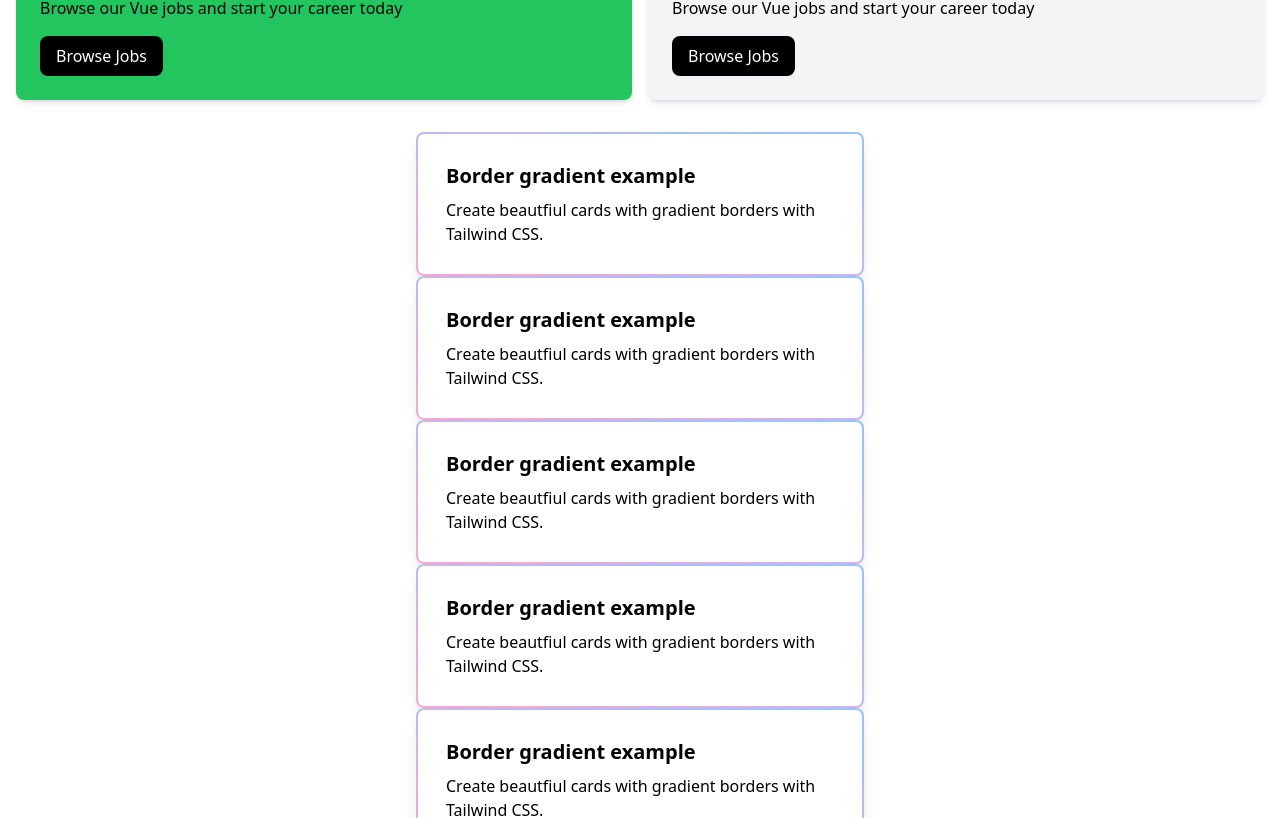
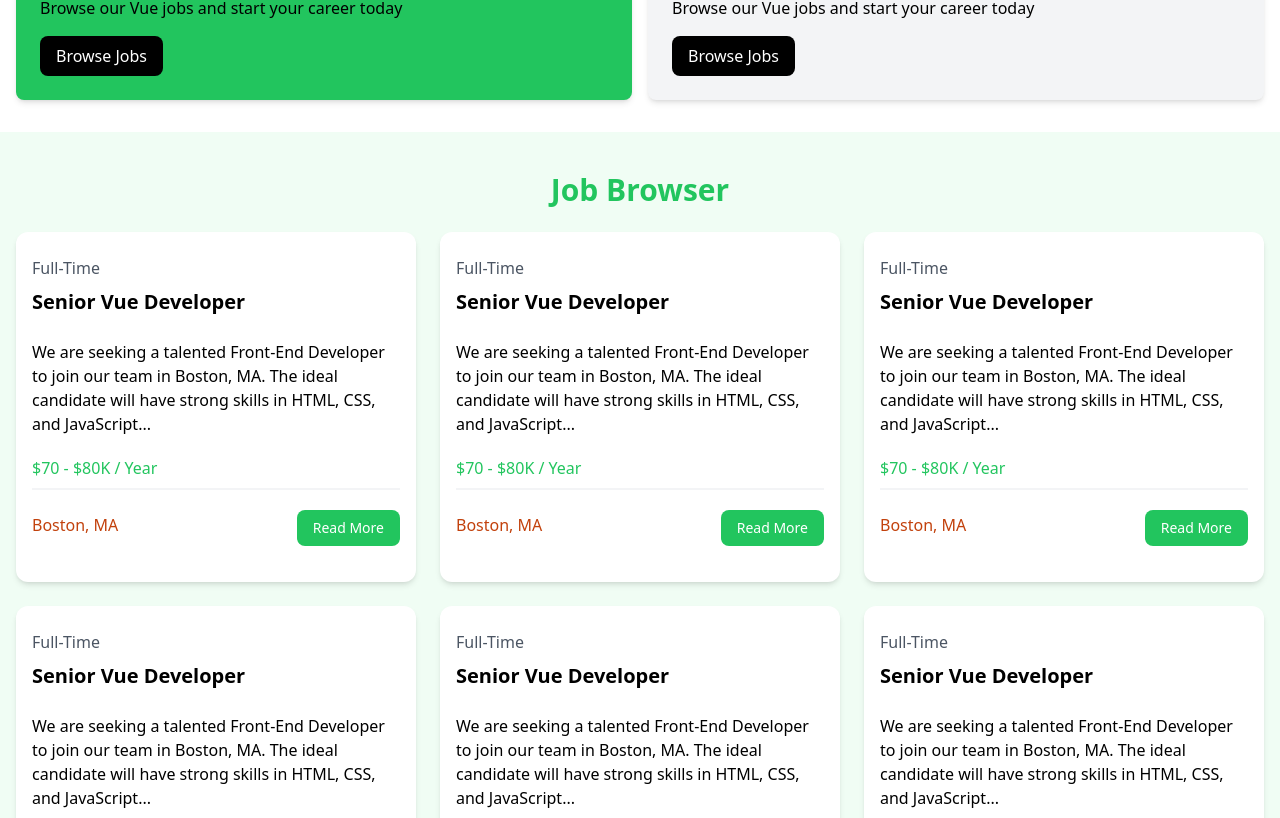
Before and after one commit to hemadlawar/vue-app-jobListings, a Vue app: page / in a window 1280 px wide. Shown: the part 477-1295 px from the top of the page. Built offline with nearby package versions, Linux system fonts and the light colour scheme.

Commit message:
add job lists

```diff
--- a/src/components/jobList.vue
+++ b/src/components/jobList.vue
@@ -1,11 +1,37 @@
-<script setup></script>
+<script setup>
+import { defineProps } from "vue";
+</script>
 <template>
-  <div
-    class="mx-auto max-w-md rounded-lg bg-gradient-to-tr from-pink-300 to-blue-300 p-0.5 shadow-lg"
-  >
-    <div class="bg-white p-7 rounded-md">
-      <h1 class="font-bold text-xl mb-2">Border gradient example</h1>
-      <p>Create beautfiul cards with gradient borders with Tailwind CSS.</p>
+  <div class="bg-white rounded-xl shadow-md relative">
+    <div class="p-4">
+      <div class="mb-6">
+        <div class="text-gray-600 my-2">Full-Time</div>
+        <h3 class="text-xl font-bold">Senior Vue Developer</h3>
+      </div>
+
+      <div class="mb-5">
+        We are seeking a talented Front-End Developer to join our team in
+        Boston, MA. The ideal candidate will have strong skills in HTML, CSS,
+        and JavaScript...
+      </div>
+
+      <h3 class="text-green-500 mb-2">$70 - $80K / Year</h3>
+
+      <div class="border border-gray-100 mb-5"></div>
+
+      <div class="flex flex-col lg:flex-row justify-between mb-4">
+        <div class="text-orange-700 mb-3">
+          <i class="fa-solid fa-location-dot text-lg"></i>
+          Boston, MA
+        </div>
+        <a
+          href="job.html"
+          class="h-[36px] bg-green-500 hover:bg-green-600 text-white px-4 py-2 rounded-lg text-center text-sm"
+        >
+          Read More
+        </a>
+      </div>
     </div>
   </div>
 </template>
+<style></style>
--- a/src/components/jobLists.vue
+++ b/src/components/jobLists.vue
@@ -1,13 +1,17 @@
 <script setup>
 import arrayOFjson from "@/assets/jobs copy.json";
 import JobList from "@/components/jobList.vue";
-console.log(arrayOFjson);
 </script>
 <template>
-  <div v-for="job in arrayOFjson">
-    <div class="flex">
-      <JobList />
+  <section class="bg-green-50 px-4 py-10">
+    <div class="container-xl lg:container m-auto">
+      <h2 class="text-3xl font-bold text-green-500 mb-6 text-center">
+        Job Browser
+      </h2>
+      <div class="grid grid-cols-1 md:grid-cols-3 gap-6">
+        <JobList v-for="job in arrayOFjson" />
+      </div>
     </div>
-  </div>
+  </section>
 </template>
 <style></style>
```
